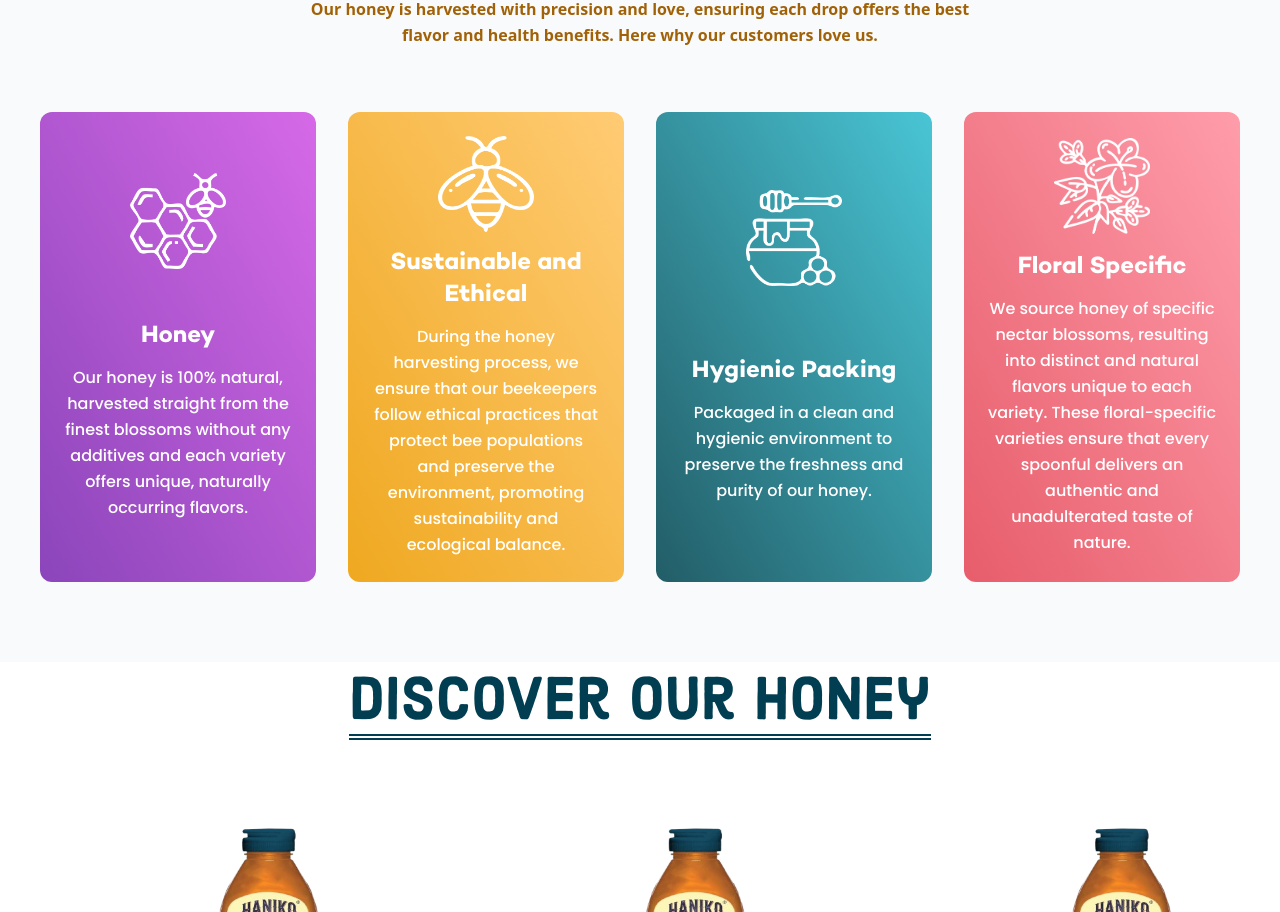
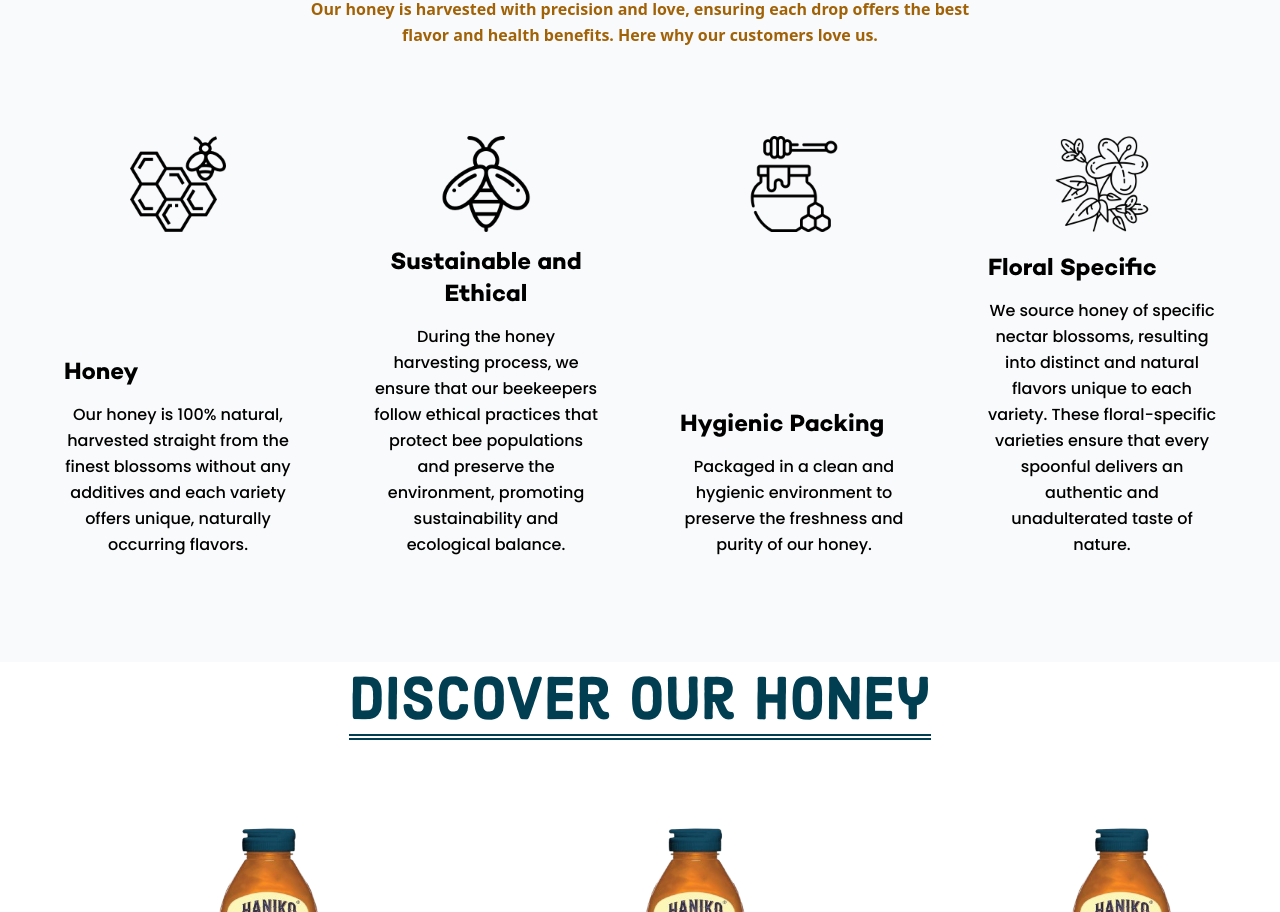
Before and after one commit to vedantxtrem/Haniko, a Next.js app: page / in a window 1280 px wide. Shown: the part 1031-1943 px from the top of the page. Built offline with nearby package versions, Linux system fonts and the light colour scheme.

Commit message:
fix why choose us

```diff
--- a/src/component/WhyChossus.tsx
+++ b/src/component/WhyChossus.tsx
@@ -9,32 +9,36 @@ const poppins = Poppins({
 export default function WhyChooseUs() {
   const features = [
     {
-      icon: "/image/honeycomb.png",
+      icon: "/image/honeycomb.webp",
       title: "Honey",
       description:
         "Our honey is 100% natural, harvested straight from the finest blossoms without any additives and each variety offers unique, naturally occurring flavors.",
-      gradient: "bg-gradient-to-tr from-[#8b45ba] to-[#d669e7]",
+      gradient: "",
+      // gradient: "bg-gradient-to-tr from-[#8b45ba] to-[#d669e7]",
     },
     {
-      icon: "/image/bee.png",
+      icon: "/image/bee.webp",
       title: "Sustainable and Ethical",
       description:
         "During the honey harvesting process, we ensure that our beekeepers follow ethical practices that protect bee populations and preserve the environment, promoting sustainability and ecological balance.",
-      gradient: "bg-gradient-to-tr from-[#EFA820] to-[#FFCB74]",
+      gradient: "",
+      // gradient: "bg-gradient-to-tr from-[#EFA820] to-[#FFCB74]",
     },
     {
-      icon: "/image/honey_1.png",
+      icon: "/image/honey.webp",
       title: "Hygienic Packing",
       description:
         "Packaged in a clean and hygienic environment to preserve the freshness and purity of our honey.",
-      gradient: "bg-gradient-to-tr from-[#225D67] to-[#49C5D5]",
+      gradient: "",
+      // gradient: "bg-gradient-to-tr from-[#225D67] to-[#49C5D5]",
     },
     {
-      icon: "/image/flower.png",
+      icon: "/image/flower1.png",
       title: "Floral Specific",
       description:
         "We source honey of specific nectar blossoms, resulting into distinct and natural flavors unique to each variety. These floral-specific varieties ensure that every spoonful delivers an authentic and unadulterated taste of nature.",
-      gradient: "bg-gradient-to-tr from-[#E75D6B] to-[#FF9DAB]",
+      gradient: "",
+      // gradient: "bg-gradient-to-tr from-[#E75D6B] to-[#FF9DAB]",
     },
   ];
 
@@ -59,21 +63,23 @@ export default function WhyChooseUs() {
           {features.map((feature, index) => (
             <div
               key={index}
-              className={`h-auto w-full flex flex-col items-center justify-evenly p-6 rounded-xl  ${feature.gradient}`}
+              className={`h-auto w-full flex flex-col items-center justify-between p-6 rounded-xl  ${feature.gradient}`}
             >
               <img
                 src={feature.icon}
-                className="w-24 max-h-24 mb-4 bg-cover "
+                className="w-24 h-24 mb-4 bg-cover "
                 alt={feature.title}
               />
-              <div>
-                <h3 className="text-2xl font-semibold text-white mb-3 text-center font-campton">
+
+              <div className="flex flex-col justify-center items-start">
+                <h3 className="text-2xl font-semibold text-black mb-3 text-center font-campton">
                   {feature.title}
                 </h3>
-                <p className={`${poppins.className} text-white text-center leading-relaxed font-medium`}>
+                <p className={`${poppins.className} text-black text-center leading-relaxed font-medium`}>
                   {feature.description}
                 </p>
               </div>
+
             </div>
           ))}
         </div>
```
Also changed, not shown: public/image/flower1.png (added).
